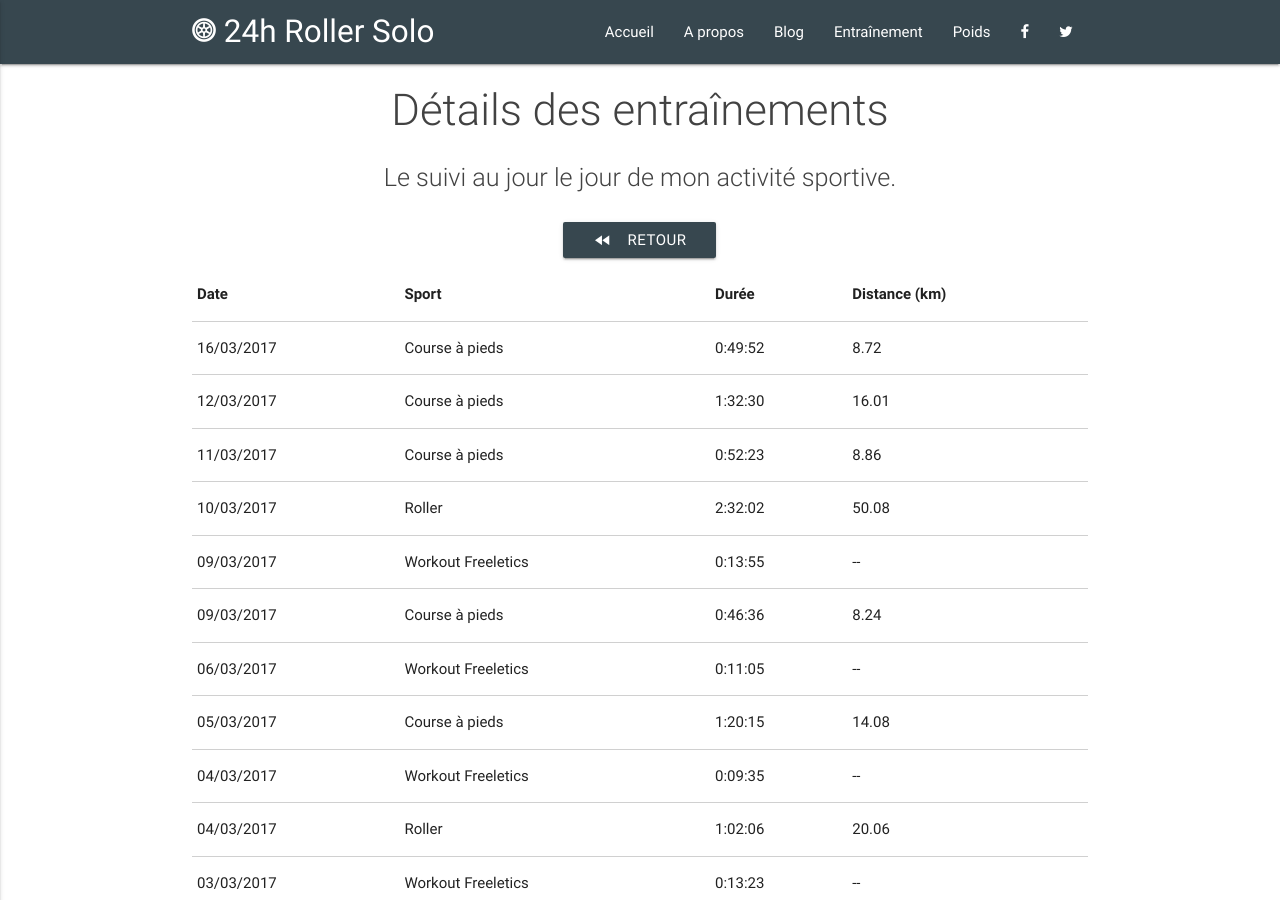
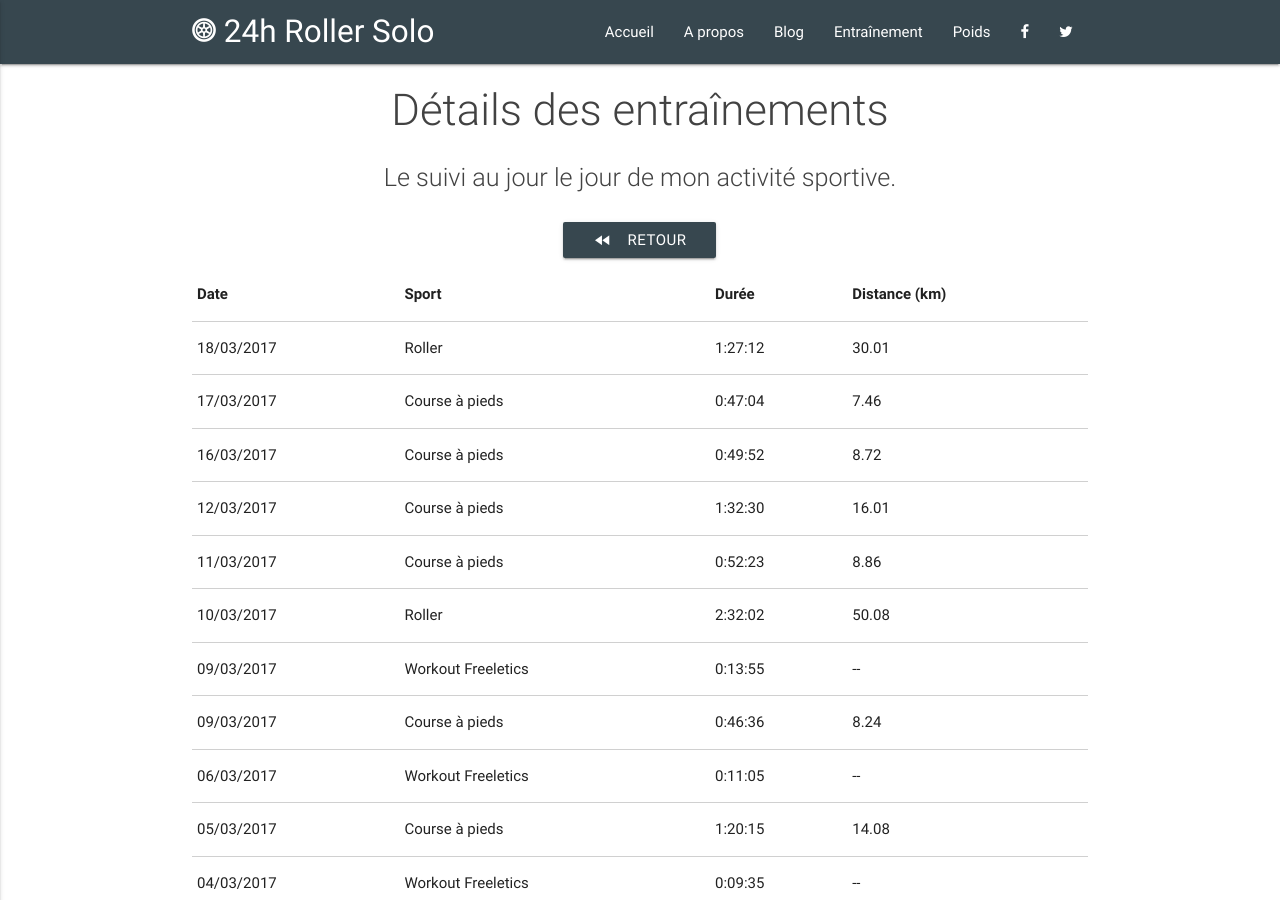
Before and after one commit to 24hRollerSolo/24hRollerSolo.github.io, a Jekyll site: the page built from training/details.html, in a window 1280 px wide and 900 px high. Built offline with Jekyll 4.4.1, drawn with Linux system fonts in a browser that asks for light colours.

Commit message:
Add 2017-03-17/18 running and roller skating

```diff
--- a/_data/sports.json
+++ b/_data/sports.json
@@ -1,4 +1,6 @@
 [
+  {"date": "2017-03-18", "type": "ROLLER", "distance": "30.01", "duration": "1:27:12"},
+  {"date": "2017-03-17", "type": "RUNNING", "distance": "7.46", "duration": "0:47:04"},
   {"date": "2017-03-16", "type": "RUNNING", "distance": "8.72", "duration": "0:49:52"},
   {"date": "2017-03-12", "type": "RUNNING", "distance": "16.01", "duration": "1:32:30"},
   {"date": "2017-03-11", "type": "RUNNING", "distance": "8.86", "duration": "0:52:23"},
```
